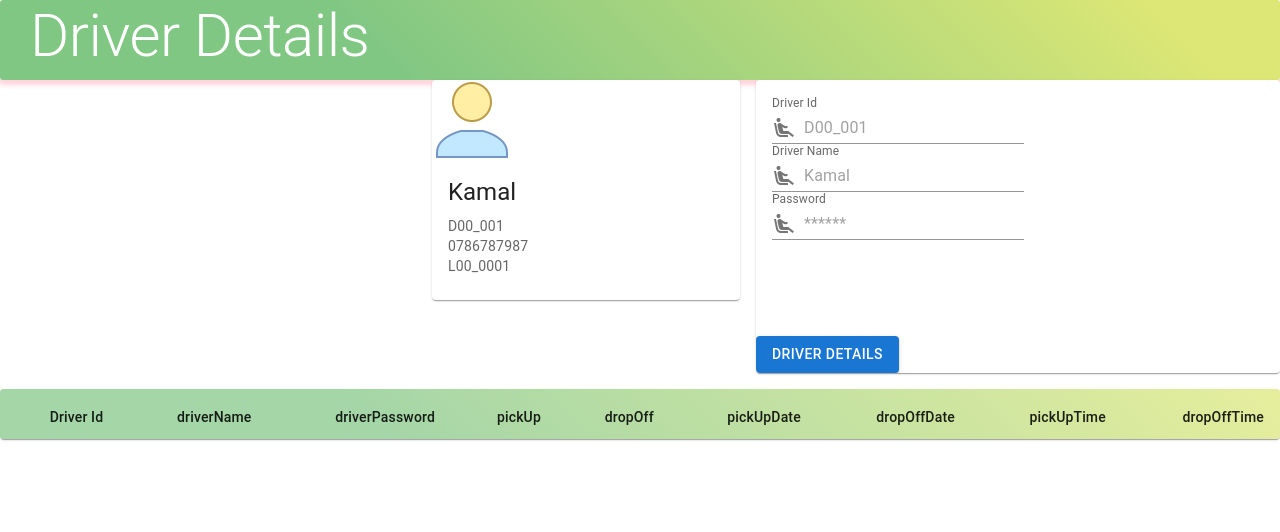
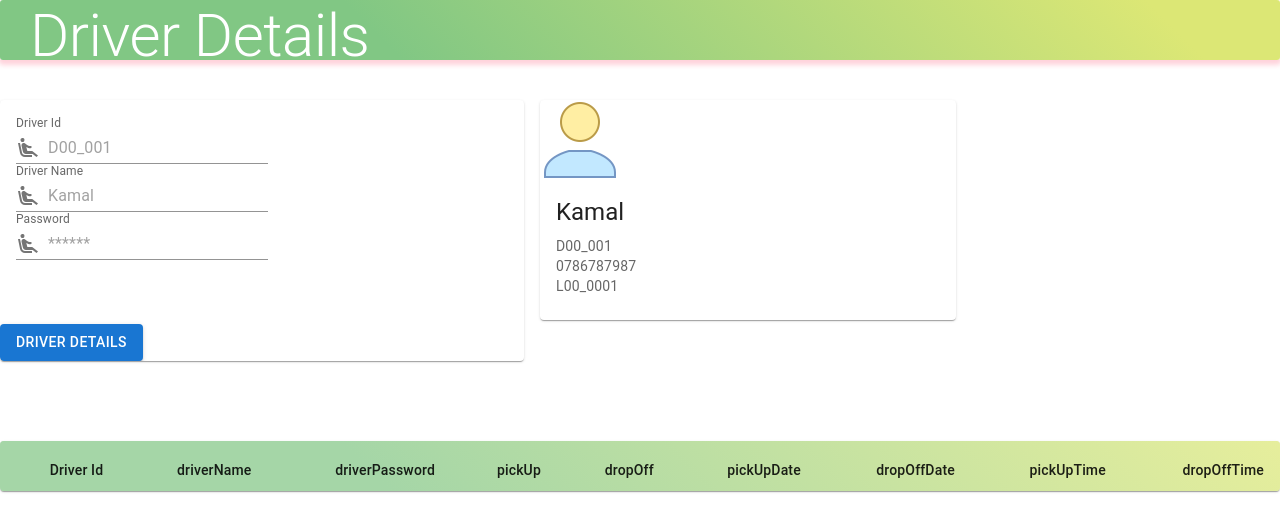
Before and after one commit to smartman1234/CarRentalSystemFrontEndReact, a React (Create React App) app: page /driverDetail in a window 1280 px wide. Shown: the top 532 px of the page. Built offline with nearby package versions, Linux system fonts and the light colour scheme.

Commit message:
updateBookingDetails

```diff
--- a/src/pages/DriverDetails/index.jsx
+++ b/src/pages/DriverDetails/index.jsx
@@ -36,49 +36,14 @@ class DriverDetail extends Component {
         return (
 
             <Fragment>
-                <Typography variant="h2" className={classes.columnHeaderTitleContainer}>Driver Details</Typography>
-                <Grid container className="pt-7" spacing={2}>
+                <Typography variant="h2" className={classes.columnHeaderTitleContainer} sx={{mb: 5}}>Driver Details</Typography>
+                <Grid container className="pt-7" sx={{mb: 8}} spacing={2} >
 
-                    <Grid item xs={4} sm={4} md={4} lg={4}>
-                        <Card sx={{maxWidth: 750, maxHeight: 350}}>
-                            <CardActionArea>
-                                {/*<Typography variant="h5" >Car Manage</Typography>*/}
-
-                            </CardActionArea>
-                        </Card>
-
-                    </Grid>
-
-                    <Grid item lg={3} md={3} sm={3} xm={3}>
-                        <Card sx={{maxWidth: 700}}>
-                            <CardActionArea>
-                                <div sx={{maxWidth: 120}}>
-                                    <img src={user} alt=""/>
-                                    <CardContent>
-                                        <Typography gutterBottom variant="h5" component="div">
-                                            Kamal
-                                        </Typography>
-                                        <Typography variant="body2" color="text.secondary">
-                                            D00_001
-                                        </Typography>
-                                        <Typography variant="body2" color="text.secondary">
-                                            0786787987
-                                        </Typography>
-                                        <Typography variant="body2" color="text.secondary">
-                                            L00_0001
-                                        </Typography>
-                                    </CardContent>
-                                </div>
-
-                            </CardActionArea>
-                        </Card>
-
-                    </Grid>
-                    <Grid item lg={5} md={5} sm={5} xm={5}>
+                    <Grid item lg={5} md={5} sm={5} xm={5} sx={{mb: 8}}>
                         <Card sx={{maxWidth: 800}} >
                             <CardActionArea>
                                 <div sx={{maxWidth: 120}}>
-                                    <CardContent sx={{mb: 10}}>
+                                    <CardContent sx={{mb: 6}} >
                                         <TextField
                                             id="input-with-icon-textfield"
                                             label="Driver Id"
@@ -121,7 +86,7 @@ class DriverDetail extends Component {
                                         />
 
                                     </CardContent>
-                                    <Grid sx={{maxWidth: 1750}} className={classes.rightForm}>
+                                    <Grid sx={{maxWidth: 1750}}>
                                         <Button variant="contained">Driver Details</Button>
                                     </Grid>
                                 </div>
@@ -130,6 +95,88 @@ class DriverDetail extends Component {
                         </Card>
 
                     </Grid>
+
+                    <Grid item lg={4} md={4} sm={4} xm={4}>
+                        <Card sx={{maxWidth: 800}}>
+                            <CardActionArea>
+                                <div sx={{maxWidth: 120}}>
+                                    <img src={user} alt=""/>
+                                    <CardContent>
+                                        <Typography gutterBottom variant="h5" component="div">
+                                            Kamal
+                                        </Typography>
+                                        <Typography variant="body2" color="text.secondary">
+                                            D00_001
+                                        </Typography>
+                                        <Typography variant="body2" color="text.secondary">
+                                            0786787987
+                                        </Typography>
+                                        <Typography variant="body2" color="text.secondary">
+                                            L00_0001
+                                        </Typography>
+                                    </CardContent>
+                                </div>
+
+                            </CardActionArea>
+                        </Card>
+
+                    </Grid>
+                    {/*<Grid item lg={5} md={5} sm={5} xm={5}>*/}
+                    {/*    <Card sx={{maxWidth: 800}} >*/}
+                    {/*        <CardActionArea>*/}
+                    {/*            <div sx={{maxWidth: 120}}>*/}
+                    {/*                <CardContent sx={{mb: 10}}>*/}
+                    {/*                    <TextField*/}
+                    {/*                        id="input-with-icon-textfield"*/}
+                    {/*                        label="Driver Id"*/}
+                    {/*                        placeholder={"D00_001"}*/}
+                    {/*                        //sx={{mb: 15}}*/}
+                    {/*                        InputProps={{*/}
+                    {/*                            startAdornment: (*/}
+                    {/*                                <InputAdornment position="start">*/}
+                    {/*                                    <AirlineSeatReclineExtraIcon/>*/}
+                    {/*                                </InputAdornment>*/}
+                    {/*                            ),*/}
+                    {/*                        }}*/}
+                    {/*                        variant="standard"*/}
+                    {/*                    />*/}
+                    {/*                    <TextField*/}
+                    {/*                        id="input-with-icon-textfield"*/}
+                    {/*                        label="Driver Name"*/}
+                    {/*                        placeholder={"Kamal"}*/}
+                    {/*                        InputProps={{*/}
+                    {/*                            startAdornment: (*/}
+                    {/*                                <InputAdornment position="start">*/}
+                    {/*                                    <AirlineSeatReclineExtraIcon/>*/}
+                    {/*                                </InputAdornment>*/}
+                    {/*                            ),*/}
+                    {/*                        }}*/}
+                    {/*                        variant="standard"*/}
+                    {/*                    />*/}
+                    {/*                    <TextField*/}
+                    {/*                        id="input-with-icon-textfield"*/}
+                    {/*                        label="Password"*/}
+                    {/*                        placeholder={"******"}*/}
+                    {/*                        InputProps={{*/}
+                    {/*                            startAdornment: (*/}
+                    {/*                                <InputAdornment position="start">*/}
+                    {/*                                    <AirlineSeatReclineExtraIcon/>*/}
+                    {/*                                </InputAdornment>*/}
+                    {/*                            ),*/}
+                    {/*                        }}*/}
+                    {/*                        variant="standard"*/}
+                    {/*                    />*/}
+
+                    {/*                </CardContent>*/}
+                    {/*                <Grid sx={{maxWidth: 1750}} className={classes.rightForm}>*/}
+                    {/*                    <Button variant="contained">Driver Details</Button>*/}
+                    {/*                </Grid>*/}
+                    {/*            </div>*/}
+
+                    {/*        </CardActionArea>*/}
+                    {/*    </Card>*/}
+
+                    {/*</Grid>*/}
 
                     <Grid item lg={12} md={12} sm={12} xm={12} >
                         <TableContainer component={Paper} className={classes.container} >
--- a/src/pages/DriverDetails/style.js
+++ b/src/pages/DriverDetails/style.js
@@ -15,7 +15,7 @@ export const styleSheet={
         borderRadius: 3,
         boxShadow: '0 3px 5px 2px rgba(255, 105, 135, .3)',
         color: 'white',
-        height: 80,
+        height: 60,
         padding: '0 30px',
     } ,
     TableHead: {
@@ -24,7 +24,7 @@ export const styleSheet={
         borderRadius: 3,
         boxShadow: '0 3px 5px 2px rgba(255, 105, 135, .3)',
         color: 'white',
-        height: 50,
+        height: 60,
         padding: '00px',
     }
 
```
